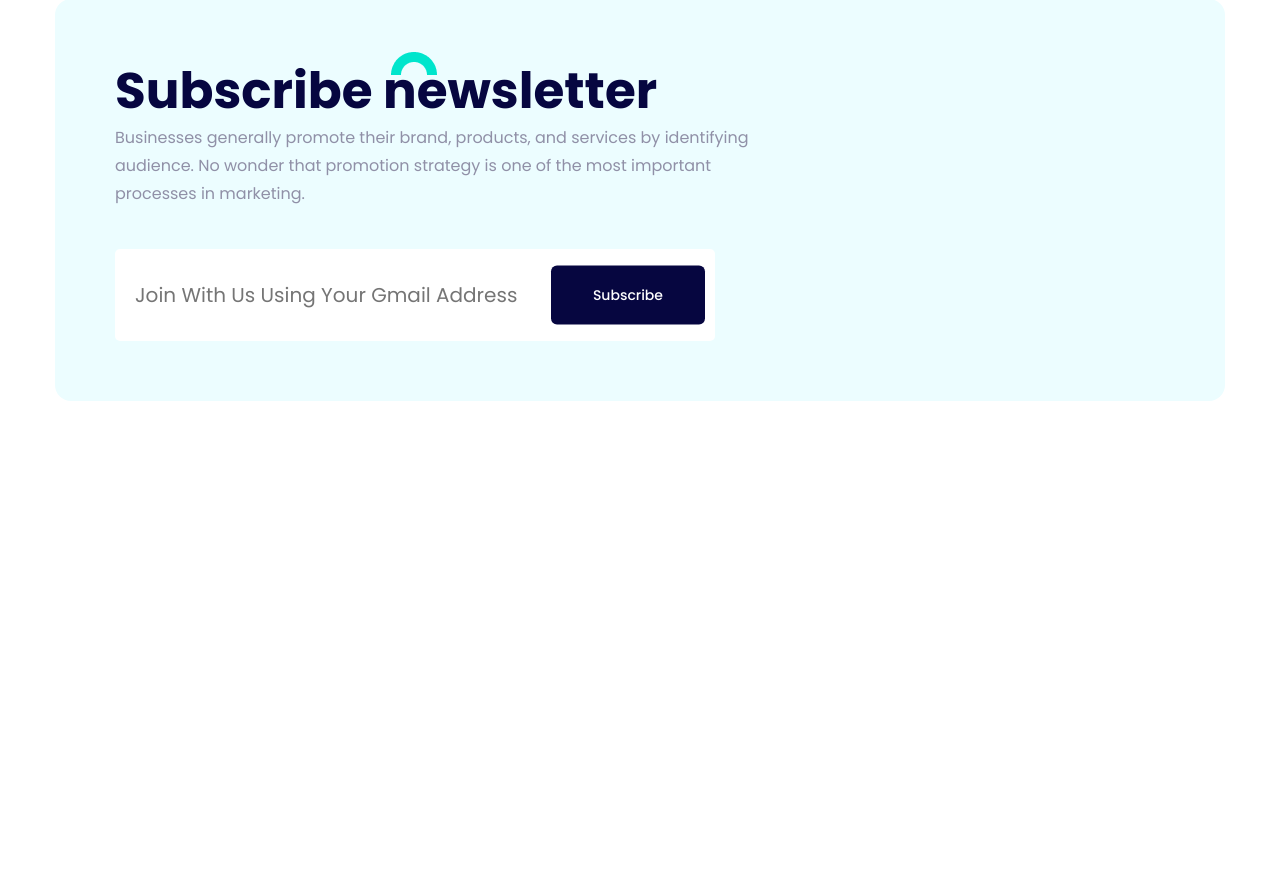
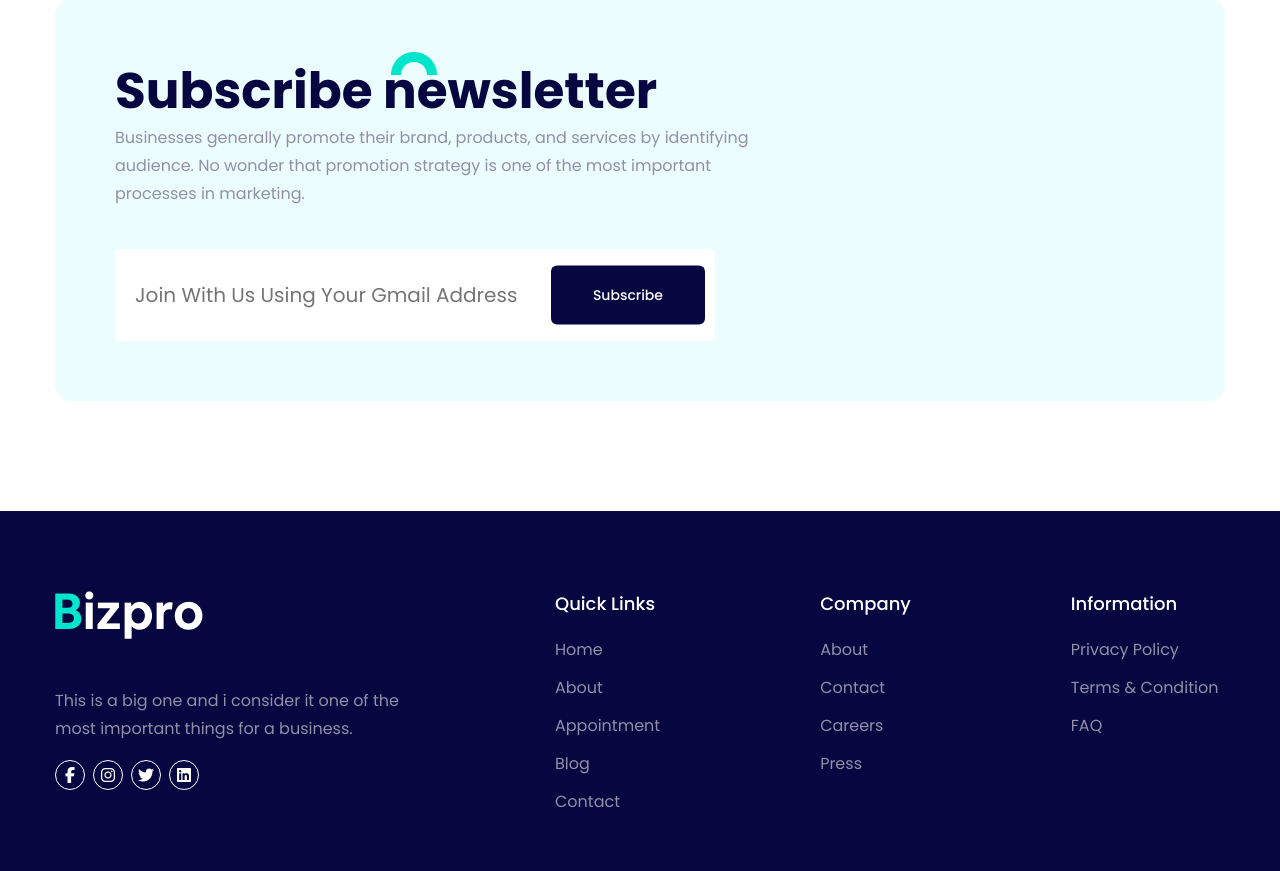
Before and after one commit to Web-Tushar/bizpro, a plain HTML site: page index.html in a window 1280 px wide. Shown: the part 4098-4969 px from the top of the page. Before the commit the page ends 4609 px from the top, so only its background shows below. Drawn offline with Linux system fonts and the light colour scheme.

Commit message:
footer part add

```diff
--- a/css/style.css
+++ b/css/style.css
@@ -613,3 +613,120 @@ ul,ol{
 
   }
   /* ====news_letter part end here==== */
+
+
+  /* =====footer satrt here===== */
+  footer{
+    padding-top: 80px;
+    padding-bottom: 57px;
+    background-color: #060640;
+  }
+
+  .footer_wrapper{
+    display: flex;
+    column-gap: 150px;
+  }
+
+  .footer_details .paragraph{
+    margin-top: 44px;
+    /* color:#29313D;
+    font-size: 18px;
+    font-family: var(--nunito_font);
+    font-weight: 400;
+    line-height: 180%;
+    text-transform: capitalize; */
+
+
+  }
+
+  .footer_details{
+    width: 350px;
+
+  }
+
+
+  .footer_heading{
+    color: #FFF;
+    font-family: var(--Poppins);
+    font-size: 18px;
+    font-style: normal;
+    font-weight: 500;
+    line-height: 26px;
+    margin-bottom: 20px;
+  }
+
+  .footer__icon{
+    margin-top: 17px;
+    display: flex;
+    column-gap: 8px;
+  }
+
+
+
+  .footer__icon .facebook{
+    width: 30px;
+    height: 30px;
+    border-radius: 50%;
+    border: 1px solid #fff;
+
+    color: #fff;
+    display: flex;
+    justify-content: center;
+    align-items: center;
+    transition: all linear .3s;
+
+  }
+  .footer__icon .facebook:hover{
+    color: #00E5CC;
+    border: 1px solid #00E5CC;
+  }
+
+  .footer_list{
+    display: flex;
+    flex-direction: column;
+    row-gap: 13px;
+
+  }
+  .footer_list li{
+    color: var(--common_color);
+    font-family: var(--Poppins);
+    font-size: 16px;
+    font-weight: 400;
+    line-height: normal;
+    text-transform: capitalize;
+  }
+
+  .content_group{
+    display: flex;
+    column-gap: 160px;
+  }
+
+
+
+  .main_copy_right p{
+    color: var(--primary_color);
+    font-family: var(--Poppins);
+    font-size: 18px;
+    font-style: normal;
+    font-weight: 400;
+    line-height: 180%;
+    text-transform: capitalize;
+
+  }
+  .main_copy_right2 p{
+    color: var(--primary_color);
+    font-family: var(--nunito);
+    font-size: 18px;
+    font-style: normal;
+    font-weight: 400;
+    line-height: 180%;
+    text-transform: capitalize;
+
+
+  }
+
+  .main_copy_right2{
+    display: flex;
+    column-gap: 60px;
+  }
+  /* ====footer part start here==== */
--- a/index.html
+++ b/index.html
@@ -367,6 +367,67 @@
 
      <!-- ======news_letter end here====== -->
 
+       <!-- ====footer start here==== -->
+
+       <footer>
+        <div class="container">
+          <div class="footer_wrapper">
+            <div class="footer_details">
+              <picture>
+                <img src="./images/footerlogo.png"          alt="not_found">
+              </picture>
+              <p class="paragraph">This is a big one and i consider it one of the most important things for a business.</p>
+              <div class="footer__icon">
+                <div class="facebook">
+                  <i class="fa-brands fa-facebook-f"></i>
+                </div>
+                <div class="facebook">
+                  <i class="fa-brands fa-instagram"></i>
+                </div>
+                <div class="facebook">
+                  <i class="fa-brands fa-twitter"></i>
+                </div>
+                <div class="facebook">
+                  <i class="fa-brands fa-linkedin"></i>
+                </div>
+              </div>
+            </div>
+             <div class="content_group">
+              <div class="footer_Features">
+                <h4 class="footer_heading">Quick Links</h4>
+                <ul  class="footer_list">
+                  <li>Home</li>
+                  <li>About</li>
+                  <li>Appointment</li>
+                  <li>Blog</li>
+                  <li>Contact</li>
+                </ul>
+              </div>
+            <div class="footer_Products">
+              <h4 class="footer_heading">Company</h4>
+              <ul class="footer_list">
+                <li>About</li>
+                <li>Contact</li>
+                <li>Careers</li>
+                <li>Press</li>
+              </ul>
+            </div>
+            <div class="footer_Support">
+              <h4 class="footer_heading">Information</h4>
+              <ul class="footer_list">
+                <li>Privacy Policy</li>
+                <li>Terms & Condition</li>
+                <li>FAQ</li>
+              </ul>
+            </div>
+             </div>
+          </div>
+
+
+        </div>
+      </footer>
+      <!-- --footer end here-- -->
+
 
 </body>
 </html>
```
